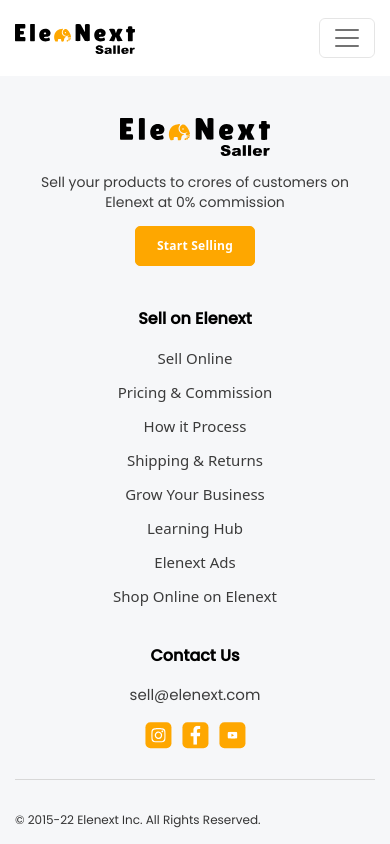
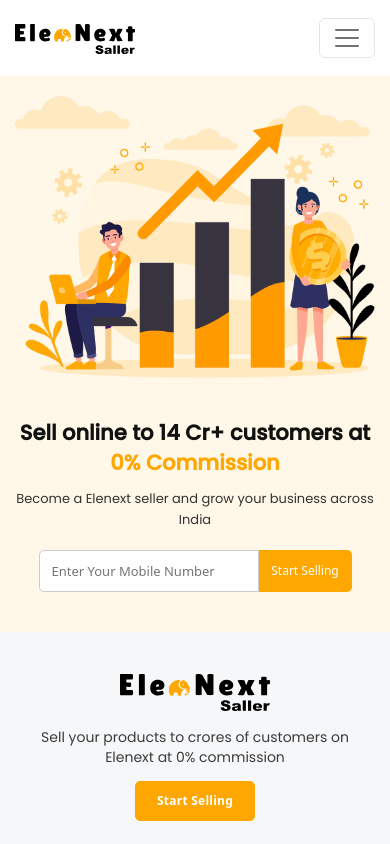
Before and after one commit to umangmalaviya/Elenext-Seller, a React (Create React App) app: page / in a window 390 px wide. Shown: the top 844 px of the page. Built offline with nearby package versions, Linux system fonts and the light colour scheme.

Commit message:
update - 20230502(2)

```diff
--- a/src/App.js
+++ b/src/App.js
@@ -12,6 +12,8 @@
 import TwoStepOtp from "./Components/Pages/TwoStepOtp";
 import UpdateYourTexDetails from "./Components/Pages/UpdateYourTexDetails";
 import ShowFillDetails from "./Components/Pages/ShowFillDetails";
+import LandingPage from "./Components/Pages/LandingPage";
+import Home from "./Components/Pages/Home";
 
 
 function App() {
@@ -20,6 +22,7 @@
       <BrowserRouter>
         <Navbar />
         <Routes>
+          <Route path="/" element={<LandingPage />} />
           <Route path="/login" element={<Login />} />
           <Route path="/register" element={<Register />} />
           <Route path="/OtpFill" element={<OtpFill />} />
@@ -31,6 +34,7 @@
           <Route path="/TwoStepOtp" element={<TwoStepOtp />} />
           <Route path="/UpdateYourTexDetails" element={<UpdateYourTexDetails />} />
           <Route path="/ShowFillDetails" element={<ShowFillDetails />} />
+          <Route path="/Home" element={<Home />} />
         </Routes>
         <Footer />
       </BrowserRouter>
--- /dev/null
+++ b/src/Components/Pages/LandingPage.jsx
@@ -0,0 +1,61 @@
+import React, { useState } from 'react'
+// import { Link } from 'react-router-dom';
+import "../Styles/LandingPage.css"
+
+const LandingPage = () => {
+    const [mobileNumber, setMobileNumber] = useState("");
+    const [mobileError, setMobileError] = useState("");
+    const handleMobileNumberChange = (e) => {
+        setMobileNumber(e.target.value);
+    };
+    const handleMobileSubmit = (e) => {
+        e.preventDefault();
+        const isValid = /^[6-9]\d{9}$/.test(mobileNumber);
+        if (!mobileNumber) {
+            setMobileError("Please enter mobile number ");
+        } else if (!isValid) {
+            setMobileError("Please enter a valid mobile number.");
+        }
+        else {
+            window.location.href = '/login';
+        }
+    };
+    return (
+        <>
+            {/* hero-section */}
+            <section className='hero_section'>
+                <div className='container-fluid'>
+                    <div className='hero_inn'>
+                        <div className='hero_cnt'>
+                            <h1>Sell online to 14 Cr+ customers at <br /><span>0% Commission</span></h1>
+                            <p>Become a Elenext seller and grow your business across India</p>
+                            <form onSubmit={handleMobileSubmit}>
+                                <input type="tel" value={mobileNumber} onChange={handleMobileNumberChange} placeholder="Enter Your Mobile Number" />
+                                {mobileError && <div className="error">{mobileError}</div>}
+                                <button type="submit">Start Selling</button>
+                            </form>
+                        </div>
+                        <div className='hero_img'>
+                            <img src={require("../Images/hero-img.png")} alt="hero img" />
+                        </div>
+                    </div>
+                </div>
+            </section>
+            {/* hero-section */}
+
+            {/* achievment_section */}
+            <section className='achievment_section'>
+                <div className='container-fluid'>
+                    <div className='achievment_inn'>
+                        <div className='achievment_cnt'>
+
+                        </div>
+                    </div>
+                </div>
+            </section>
+            {/* achievment_section */}
+        </>
+    )
+}
+
+export default LandingPage
--- a/src/Components/Pages/Navbar.jsx
+++ b/src/Components/Pages/Navbar.jsx
@@ -7,23 +7,23 @@
   return (
     <>
       <header>
-        <nav class="navbar navbar-expand-lg navbar-LIGHT bg-LIGHT" aria-label="Eighth navbar example">
-          <div class="container-fluid">
-            <Link class="navbar-brand" to="index.html"><img src={logo} alt="logo" /></Link>
-            <button class="navbar-toggler" type="button" data-bs-toggle="collapse" data-bs-target="#navbarsExample07" aria-controls="navbarsExample07" aria-expanded="false" aria-label="Toggle navigation">
-              <span class="navbar-toggler-icon"></span>
+        <nav className="navbar navbar-expand-lg navbar-LIGHT bg-LIGHT" aria-label="Eighth navbar example">
+          <div className="container-fluid">
+            <Link className="navbar-brand" to="index.html"><img src={logo} alt="logo" /></Link>
+            <button className="navbar-toggler" type="button" data-bs-toggle="collapse" data-bs-target="#navbarsExample07" aria-controls="navbarsExample07" aria-expanded="false" aria-label="Toggle navigation">
+              <span className="navbar-toggler-icon"></span>
             </button>
 
-            <div class="collapse navbar-collapse" id="navbarsExample07">
-              <ul class="navbar-nav navpadle text-center">
-                <li class="nav-item navspace">
-                  <Link class="nav-link active" to="/">How it Process</Link>
+            <div className="collapse navbar-collapse" id="navbarsExample07">
+              <ul className="navbar-nav navpadle text-center">
+                <li className="nav-item navspace">
+                  <Link className="nav-link active" to="/">How it Process</Link>
                 </li>
-                <li class="nav-item navspace">
-                  <Link class="nav-link" to="#">Pricing & Commission</Link>
+                <li className="nav-item navspace">
+                  <Link className="nav-link" to="#">Pricing & Commission</Link>
                 </li>
-                <li class="nav-item navspace">
-                  <Link class="nav-link" to="#">Grow Business</Link>
+                <li className="nav-item navspace">
+                  <Link className="nav-link" to="#">Grow Business</Link>
                 </li>
               </ul>
               <div className="login-option">
--- /dev/null
+++ b/src/Components/Styles/LandingPage.css
@@ -0,0 +1,189 @@
+/* hero-section */
+.hero_section {
+    padding: 10px 0;
+    background: #FFF7E7;
+}
+
+.hero_inn {
+    display: flex;
+    align-items: center;
+    gap: 20px;
+    justify-content: space-between;
+}
+
+.hero_cnt {
+    width: 100%;
+    max-width: 670px;
+}
+
+.hero_cnt h1 {
+    font-style: normal;
+    font-weight: 600;
+    font-size: 38px;
+    line-height: 48px;
+    color: #111111;
+    margin-bottom: 20px;
+}
+
+.hero_cnt p {
+    font-style: normal;
+    font-weight: 400;
+    font-size: 15px;
+    line-height: 24px;
+    color: #333333;
+    margin-bottom: 32px;
+}
+
+.hero_cnt h1 span {
+    color: #FEA700;
+}
+
+.hero_img {
+    width: 100%;
+    max-width: 570px;
+}
+
+.hero_img img {
+    width: 100%;
+}
+
+.hero_cnt form {
+    display: flex;
+    position: relative;
+}
+
+.hero_cnt form input {
+    background: #FFFFFF;
+    border: 1px solid #CCCCCC;
+    border-radius: 5px 0px 0px 5px;
+    padding: 11px 20px;
+    font-style: normal;
+    font-weight: 400;
+    font-size: 14px;
+    line-height: 21px;
+    color: #999999;
+    width: 300px;
+    height: 44px;
+    outline: none;
+}
+
+.hero_cnt form button {
+    font-style: normal;
+    font-weight: 400;
+    font-size: 14px;
+    line-height: 20px;
+    text-align: center;
+    color: #FFFFFF;
+    padding: 12px;
+    width: 105px;
+    height: 44px;
+    background: #FEA700;
+    border-radius: 0px 5px 5px 0px;
+    border: none;
+}
+
+.hero_cnt form .error {
+    font-weight: 400;
+    font-size: 14px;
+    line-height: 21px;
+    color: #FF0000;
+    position: absolute;
+    bottom: -25px;
+    left: 0;
+}
+
+/* hero-section */
+
+@media screen and (max-width: 1300px) {
+
+    /* hero-section */
+    .hero_cnt h1 {
+        font-size: 33px;
+        line-height: 46px;
+    }
+
+    /* hero-section */
+}
+
+@media screen and (max-width: 1199px) {
+
+    /* hero-section */
+    .hero_cnt h1 {
+        font-size: 27px;
+        line-height: 40px;
+        margin-bottom: 15px;
+    }
+
+    .hero_cnt p {
+        font-size: 14px;
+        line-height: 24px;
+        margin-bottom: 25px;
+    }
+
+    /* hero-section */
+}
+
+@media screen and (max-width: 991px) {
+
+    /* hero-section */
+    .hero_section {
+        padding: 20px 0 40px;
+    }
+
+    .hero_inn {
+        flex-direction: column-reverse;
+        gap: 40px;
+    }
+
+    .hero_img {
+        max-width: 470px;
+    }
+
+    .hero_cnt {
+        text-align: center;
+    }
+
+    .hero_cnt form {
+        justify-content: center;
+    }
+
+    /* hero-section */
+}
+
+@media screen and (max-width: 767px) {
+
+    /* hero-section */
+    .hero_img {
+        max-width: 420px;
+    }
+
+    .hero_cnt h1 {
+        font-size: 21px;
+        line-height: 30px;
+        margin-bottom: 10px;
+    }
+
+    .hero_cnt p {
+        font-size: 13px;
+        line-height: 21px;
+        margin-bottom: 20px;
+    }
+
+    .hero_cnt form input {
+        padding: 10px 12px;
+        font-size: 13px;
+        line-height: 20px;
+        width: 220px;
+        height: 42px;
+    }
+
+    .hero_cnt form button {
+        font-size: 12px;
+        line-height: 18px;
+        padding: 11px;
+        width: 93px;
+        height: 42px;
+    }
+
+    /* hero-section */
+}
```
Also changed, not shown: src/Components/Images/hero-img.png (added).
